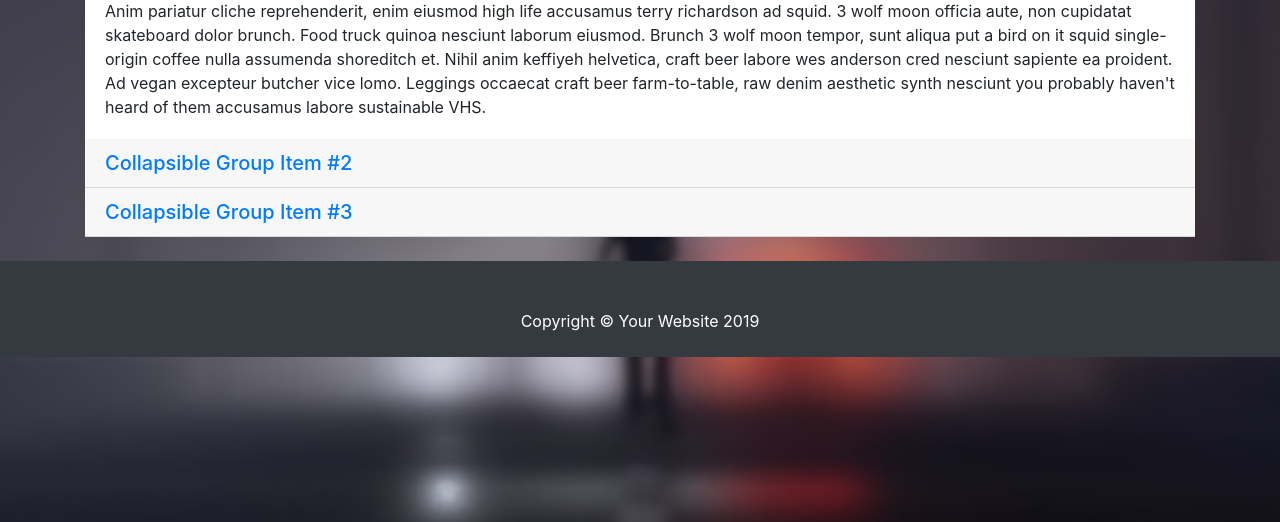
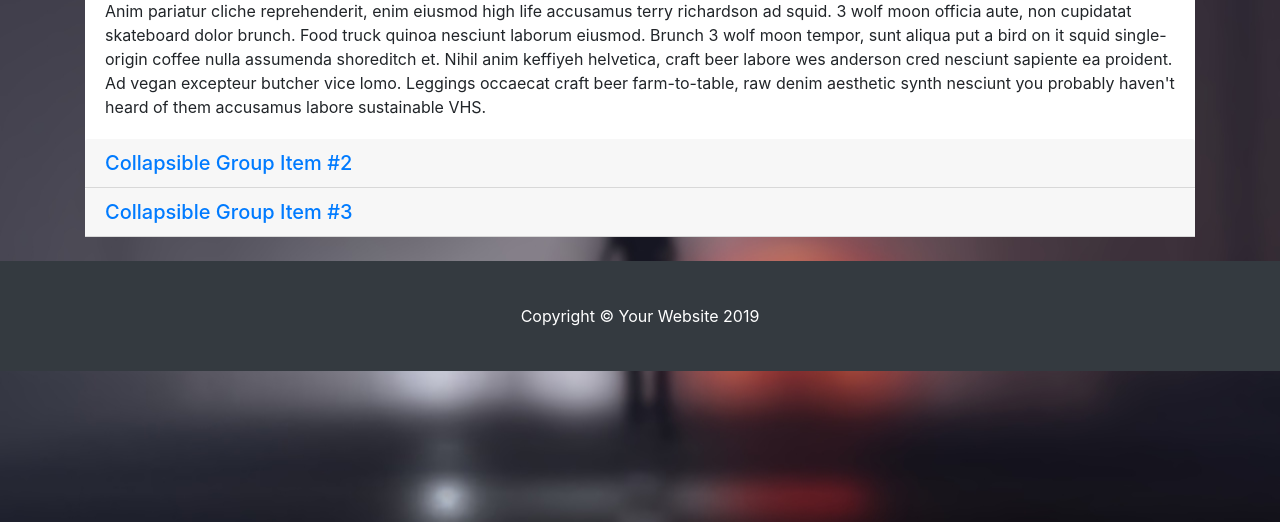
Before and after one commit to blupelis/ProyectoJS, a PHP site: page /faq.html in a window 1280 px wide. Shown: the part 278-800 px from the top of the page. Run offline with PHP 8.4, Linux system fonts and the light colour scheme.

Commit message:
update footer

```diff
--- a/css/modern-business.css
+++ b/css/modern-business.css
@@ -27,7 +27,12 @@ p{
 }
 
 footer{
-  height: 40px;
+  display: flex;
+  align-items: center;
+  justify-content: center;
+    height: 110px;
+    bottom: 10;
+    width: 100%;
 }
 
 
--- a/index.html
+++ b/index.html
@@ -237,7 +237,7 @@
 
 
   <!-- Page Content -->
-  <div class="container">
+  <div class="container mb-5">
     <h1 class="my-4" style="color:white">Peliculas Destacadas</h1>
       <div class="row">
 
@@ -261,6 +261,7 @@
 <!-- /.container -->
 
 <!-- Footer -->
+<div class="footer navbar-fixed-bottom">
 <footer class="py-5 bg-dark">
   <div class="container">
     <p class="m-0 text-center text-white">Copyright &copy; BluPelis
@@ -269,7 +270,7 @@
         <br />Aquesta obra està subjecta a una llicència de <a rel="license" href="http://creativecommons.org/licenses/by/4.0/">
           Reconeixement 4.0 Internacional de Creative Commons</a></p>
   </div>
-
+</div>
 
   <!-- Bootstrap core JavaScript -->
   <script src="vendor/jquery/jquery.min.js"></script>
```
Lines whose indentation alone changed are shown as unchanged.
